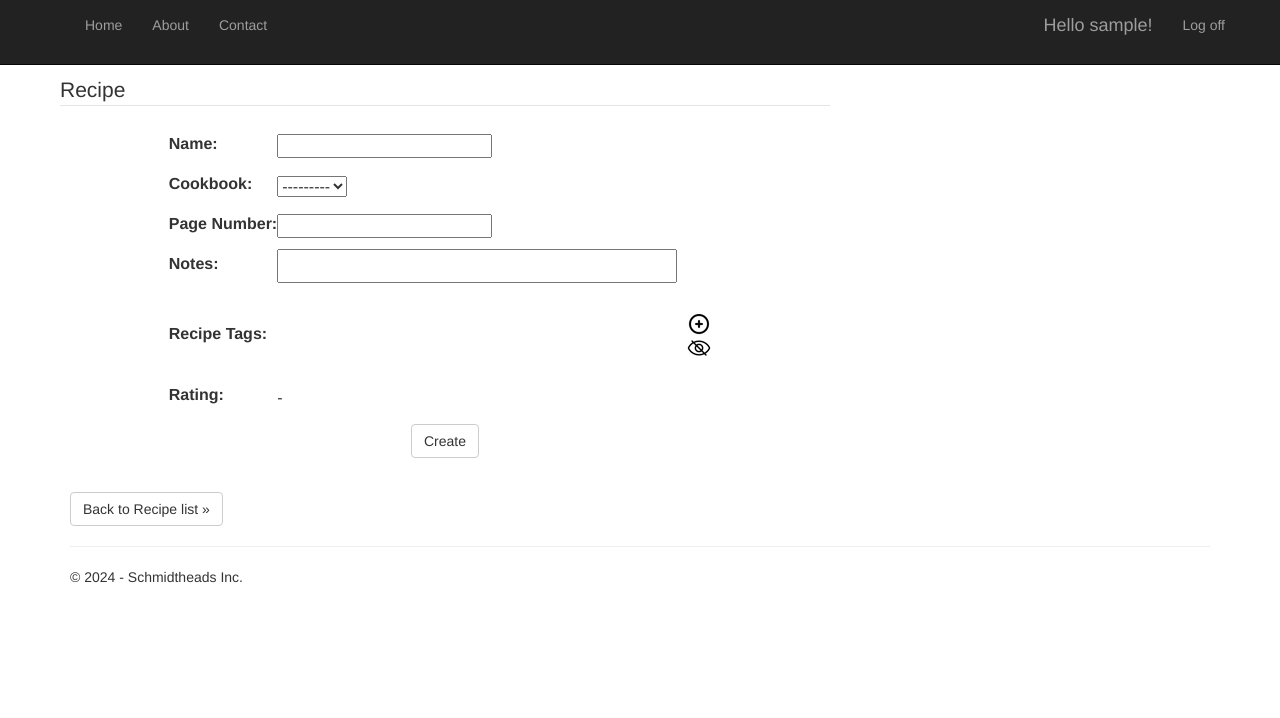
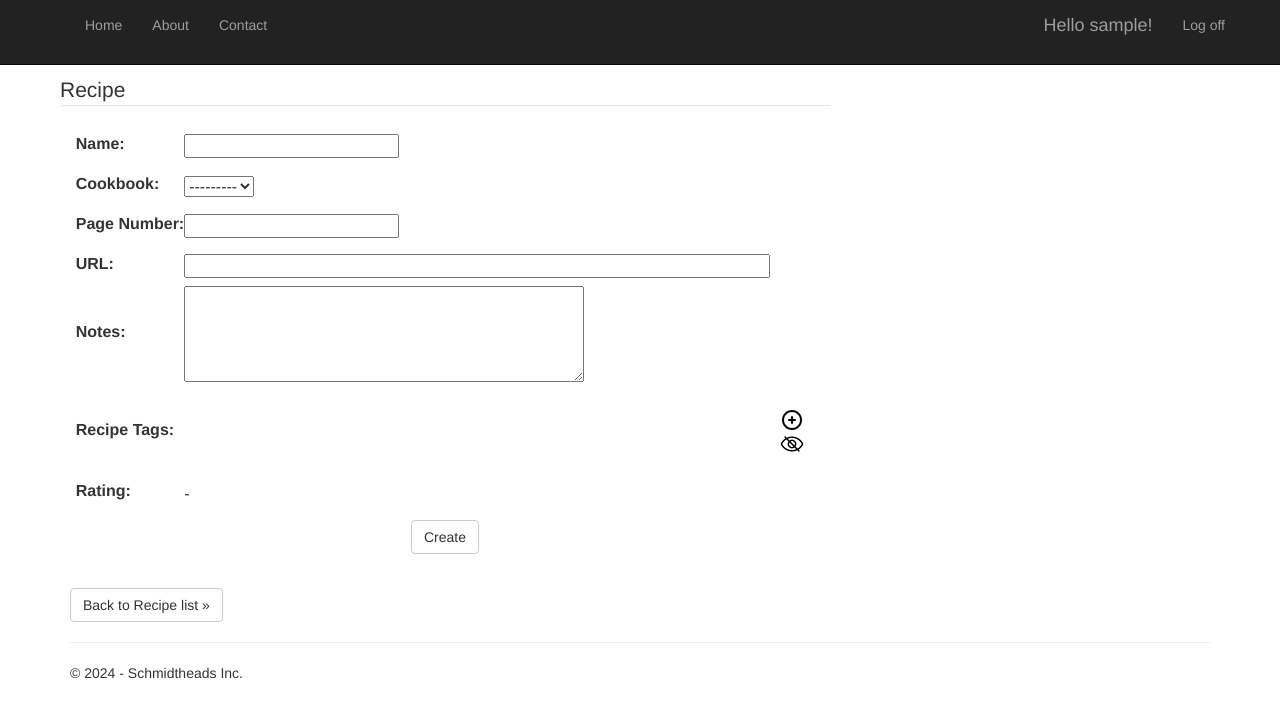
Before and after one commit to Schmidtheads/meal_planner, a Django app: page /recipe/new in a window 1280 px wide. Shown: the top 718 px of the page. Run offline with Django 3.2, Linux system fonts and the light colour scheme; the visitor is signed in with stand-in values (Sample User, id 1); data that the repository does not hold is empty; some libraries are stand-ins or nearby versions.

Commit message:
Recipe Schema changes (#85)
- made notes field use a multi-line Textarea widget for input
- added url_ref field
- made page number not required field
- on Recipe list page, recipes without a page number display "-"
- added hyperlinks to cookbooks and recipe detail pages, if url field is populated

Co-authored-by: Mark Schmidt <mrk.schmidt@gmail.com>

```diff
--- a/cookbook/templates/cookbook/detail.html
+++ b/cookbook/templates/cookbook/detail.html
@@ -67,6 +67,10 @@
                         <td>
                             {{ form.url }}
                             {{ form.url.errors }}
+                            {{ form.url_ref.errors }}
+                            {% if form.url.value|length > 0 %}
+                            <a href="{{ form.url.value }}" target="_blank">Cookbook Link</a>
+                            {% endif %}
                         </td>
                     </tr>
                     <tr class="inputRow"><th><label for="id_image">Image:</label></th>
--- a/recipe/forms.py
+++ b/recipe/forms.py
@@ -14,9 +14,19 @@ class RecipeForm(forms.ModelForm):
     class Meta:
         model = Recipe
         fields = '__all__'
+        widgets = {
+            'notes': forms.Textarea(attrs={'rows':'5', 'cols': '60'})
+            }
 
     def __init__(self, readonly_form=False, *args, **kwargs):
         super(RecipeForm, self).__init__(*args, **kwargs)
+
+        # Adjust width of URL field
+        self.fields['url_ref'].widget.attrs.update(
+            {'size': '60'}
+        )
+
+        # Set read only state of form
         if readonly_form:
             for field in self.fields:
                 self.fields[field].disabled = True
--- a/recipe/models.py
+++ b/recipe/models.py
@@ -52,7 +52,8 @@ class Recipe(models.Model):
     name = models.CharField(max_length=50)
     cook_book = models.ForeignKey(Cookbook, on_delete=models.CASCADE, blank=True, null=True)
     cook_book = models.ForeignKey(Cookbook, on_delete=models.CASCADE, blank=True, null=True)
-    page_number = models.PositiveSmallIntegerField()
+    url_ref = models.URLField(max_length=350, blank=True)
+    page_number = models.PositiveSmallIntegerField(blank=True, null=True)
     notes = models.CharField(max_length=750, blank=True)
     recipe_types = models.ManyToManyField(RecipeType)
 
--- a/recipe/templates/recipe/detail.html
+++ b/recipe/templates/recipe/detail.html
@@ -27,6 +27,15 @@
                         <td>
                             {{ form.page_number }}
                             {{ form.page_number.errors }}
+                        </td>
+                    </tr>
+                    <tr class="inputRow"><th><label for="id_url_ref">URL:</label></th>
+                        <td>
+                            {{ form.url_ref }}
+                            {{ form.url_ref.errors }}
+                            {% if form.url_ref.value|length > 0 %}
+                            <a href="{{ form.url_ref.value }}" target="_blank">Recipe Link</a>
+                            {% endif %}
                         </td>
                     </tr>
                     <tr class="inputRow"><th><label for="id_notes">Notes:</label></th>
```
Also changed, not shown: recipe/templates/recipe/list.html (+7 -1 lines), recipe/migrations/0005_recipe_url_ref_alter_recipe_page_number.py (added), recipe/migrations/0006_alter_recipe_page_number.py (added).
